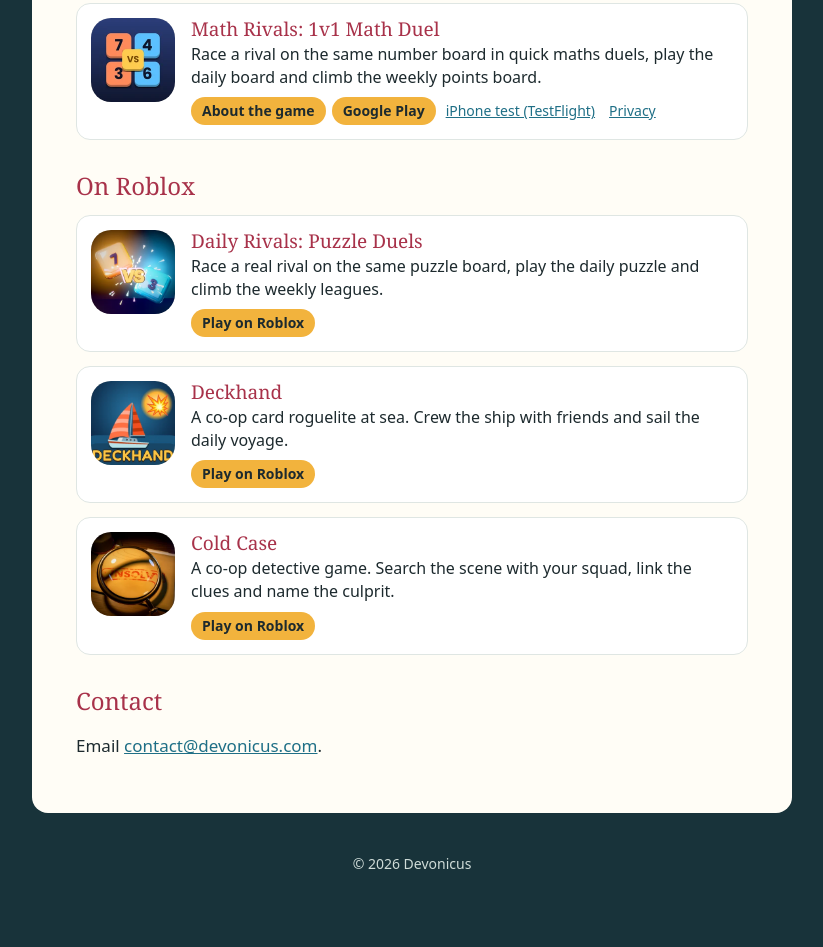
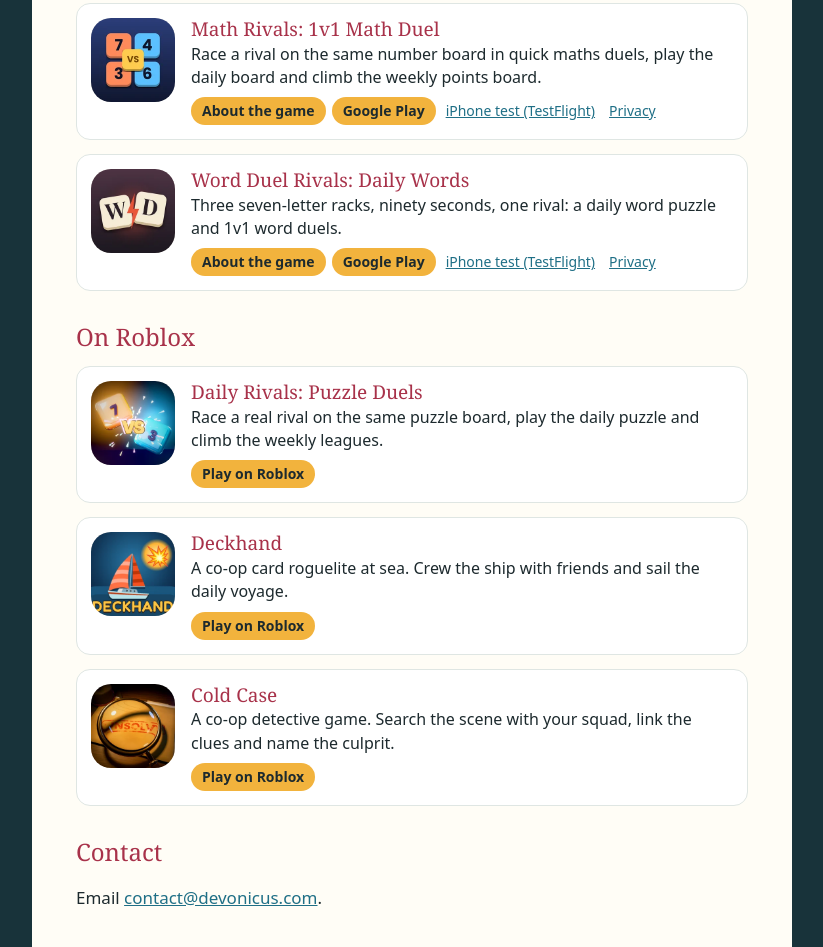
Before and after one commit to devonicus/devonicus.github.io, a plain HTML site: page index2.html in a window 1280 px wide. Shown: the part 1811-2758 px from the top of the page, without its empty margins (228-1051 px from the left). Before the commit the page ends 2726 px from the top, so only its background shows below. Drawn offline with Linux system fonts and the light colour scheme.

Commit message:
Word Duel Rivals is live on Google Play: Play badge on the homepage and its page, private page entry

```diff
--- a/index2.html
+++ b/index2.html
@@ -160,6 +160,19 @@
           </div>
         </div>
       </article>
+      <article class="game">
+        <img src="img/word-duel-rivals.webp" alt="" width="84" height="84">
+        <div>
+          <h3>Word Duel Rivals: Daily Words</h3>
+          <p>Three seven-letter racks, ninety seconds, one rival: a daily word puzzle and 1v1 word duels.</p>
+          <div class="where">
+            <a href="word-duel-rivals/">About the game</a>
+            <a href="https://play.google.com/store/apps/details?id=com.devonicus.wordduelrivals">Google Play</a>
+            <a class="small" href="https://testflight.apple.com/join/ZffmS6gk">iPhone test (TestFlight)</a>
+            <a class="small" href="word-duel-rivals/privacy.html">Privacy</a>
+          </div>
+        </div>
+      </article>
     </div>
 
     <h2>On Roblox</h2>
```
Also changed, not shown: index.html (+4 -1 lines), word-duel-rivals/index.html (+6 -4 lines).
